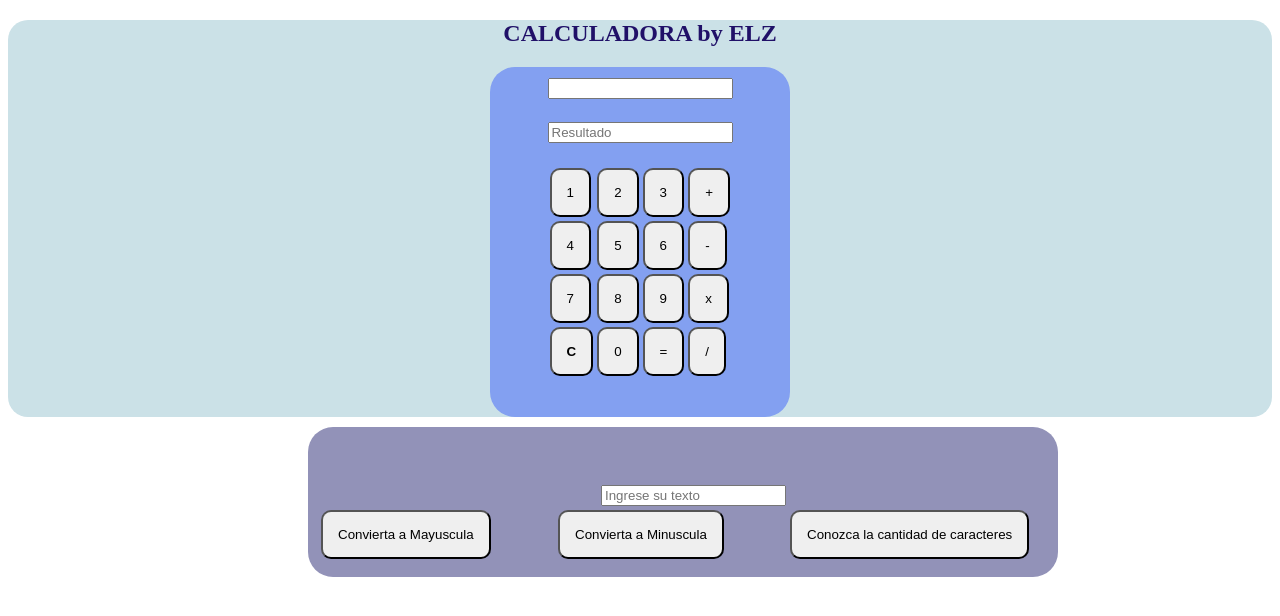
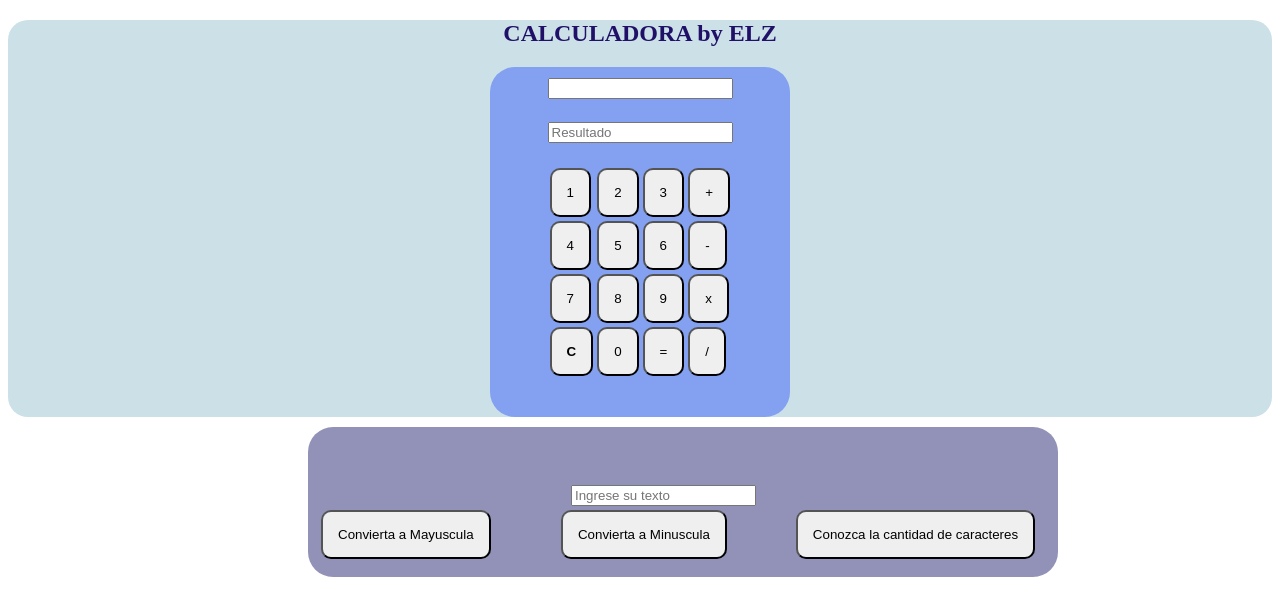
Before and after one commit to EdwardHub785/Taller-entregable-2, a plain HTML site: page index.html in a window 1280 px wide. Drawn offline with Linux system fonts and the light colour scheme.

Commit message:
Arreglo en la tabla de caracteres

```diff
--- a/css/style.css
+++ b/css/style.css
@@ -37,9 +37,11 @@ table td button{
 }
 #inputIng{
     display: flex;
-    margin-left: 280px;
+    margin-left: 250px;
 }
 #divTabla{
+    display: flex;
+    flex-direction: column;
     margin-left: 10px;
 }
 #h4Caracter{
```
